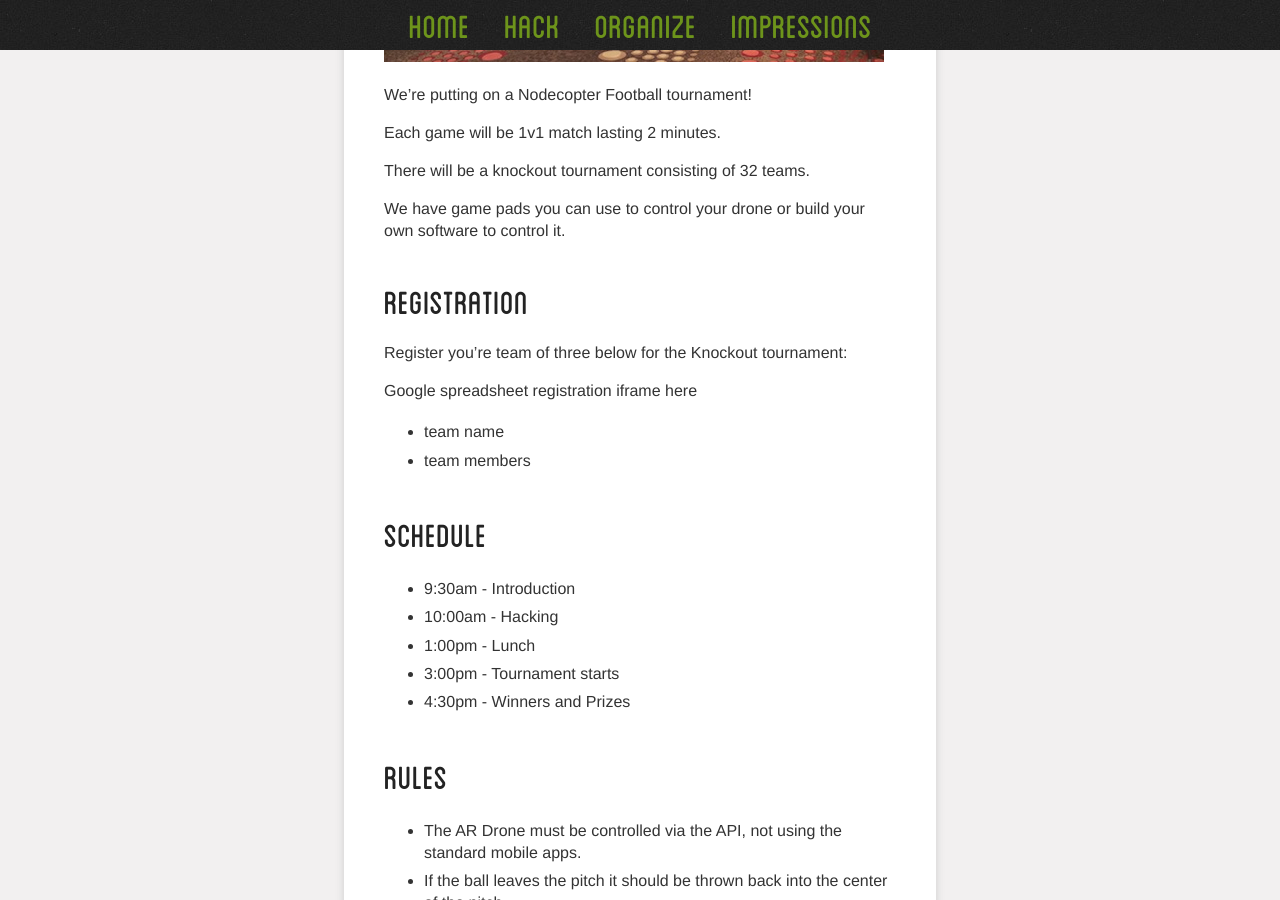
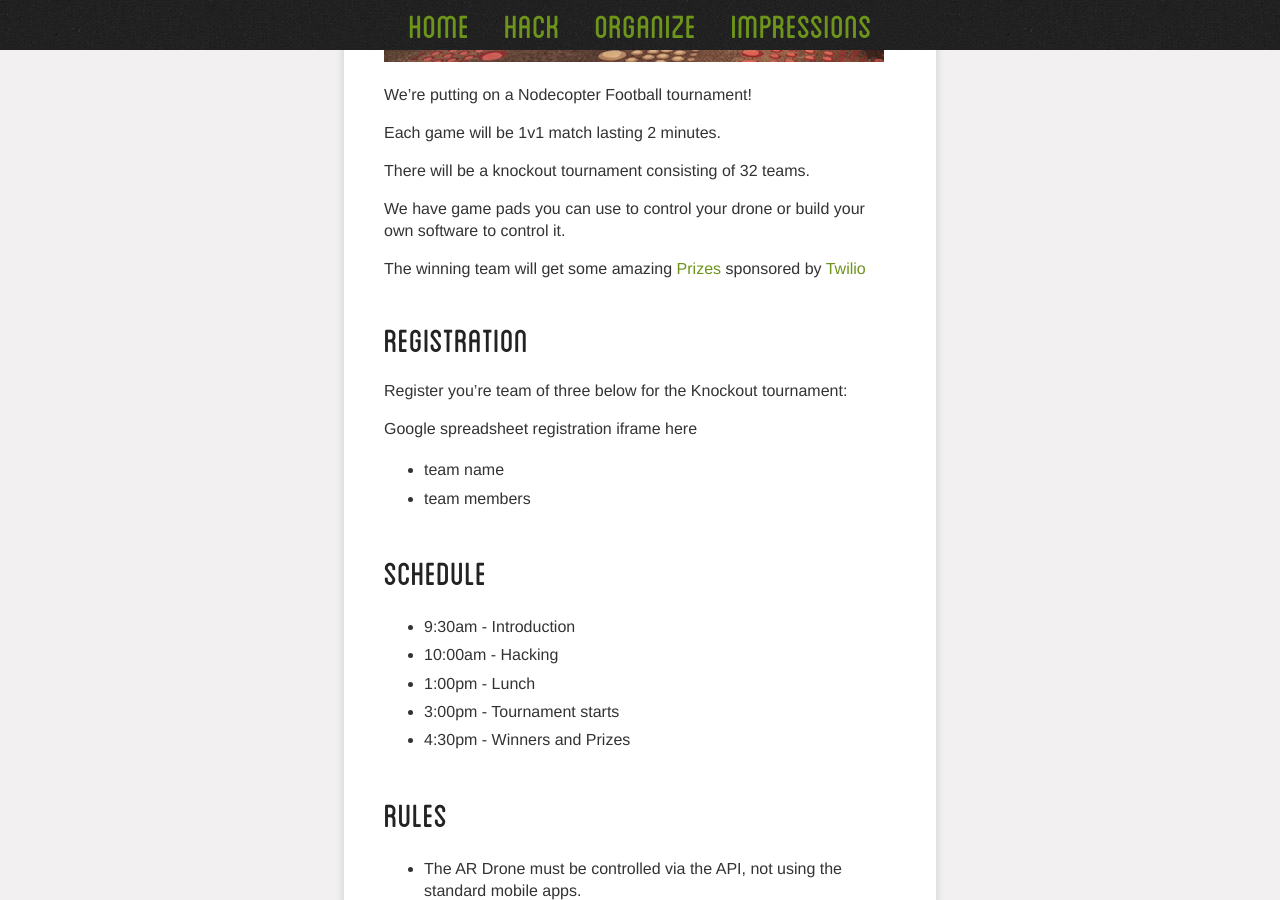
Before and after one commit to nodecopter/nodecopter.com, a Jekyll site: the page built from football.md, in a window 1280 px wide and 900 px high, scrolled down 617 px. Built offline with Jekyll 4.4.1, drawn with Linux system fonts in a browser that asks for light colours; Markdown is read by kramdown in place of the engine named in the settings.

Commit message:
Added prizes link

```diff
--- a/football.md
+++ b/football.md
@@ -16,6 +16,8 @@ Each game will be 1v1 match lasting 2 minutes.
 There will be a knockout tournament consisting of 32 teams.
 
 We have game pads you can use to control your drone or build your own software to control it.
+
+The winning team will get some amazing [Prizes](https://gist.github.com/kwhinnery/52aac1a63553e841e7f7) sponsored by [Twilio](https://www.twilio.com/)
 
 ### Registration
 
```
